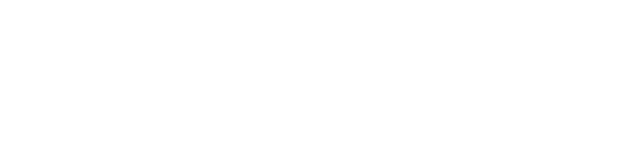
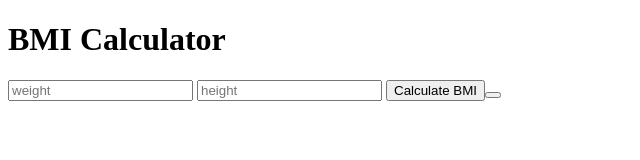
Before and after one commit to BrianLevin/Express-Calculator, a website: page bmlcalculator.html in a window 1280 px wide. Shown: the whole page, without its empty margins (0-640 px from the left). Drawn offline with Linux system fonts and the light colour scheme.

Commit message:
set up the bmi calculator html forms, inputs, and buttons

```diff
--- a/bmlcalculator.html
+++ b/bmlcalculator.html
@@ -13,8 +13,12 @@
         <link rel="stylesheet" href="">
     </head>
     <body>
+    <h1>BMI Calculator</h1>
        <form action = "/bmicalculator" method= "post">
 
+       <input type= "text" name= "weight" placeholder= "weight" >
+       <input type= "text" name= "height" placeholder= "height" >
+       <button type= "submit">Calculate BMI<button>
        </form>
 
         <script src="" async defer></script>
```
